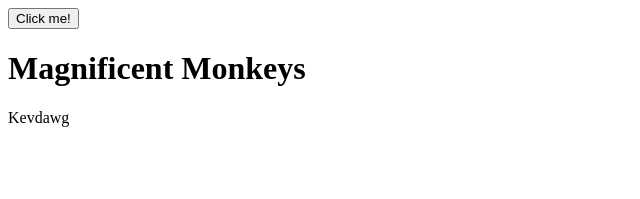
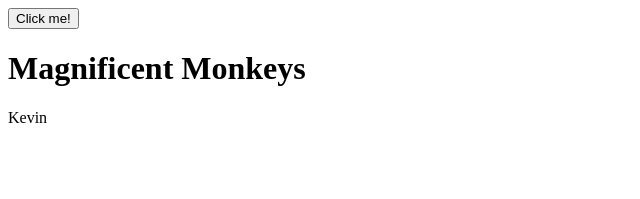
Before and after one commit to Kbouti/reactTesting, a React (Vite) app: page / in a window 1280 px wide. Shown: the top 199 px of the page, without its empty margins (0-640 px from the left). Built offline with nearby package versions, Linux system fonts and the light colour scheme.

Commit message:
Apply default proptype to renderName

```diff
--- a/src/main.jsx
+++ b/src/main.jsx
@@ -6,11 +6,11 @@ import Hello from './hello'
 
 import RenderName from './renderName'
 
-const kevin = "Kevdawg"
+// const kevin = "Kevdawg"
 
 ReactDOM.createRoot(document.getElementById('root')).render(
   <React.StrictMode>
     <Hello />
-    <RenderName name={kevin} />
+    <RenderName />
   </React.StrictMode>,
 )
--- a/src/renderName.jsx
+++ b/src/renderName.jsx
@@ -6,8 +6,14 @@ const RenderName = (props) => {
 };
 
 RenderName.propTypes = {
-    name: PropTypes.string.isRequired,
+    name: PropTypes.string,
 };
+
+RenderName.defaultProps = {
+    name: 'Kevin'
+}
+
+
 // Here we're indicating that not only is name a required prop for this component, but it must be a string
 // If we try to render this component with eith a missing or non-string prop for name, we'll get a helpful error message.
 // Great for debugging (And avoiding bugs in the first place)
```
